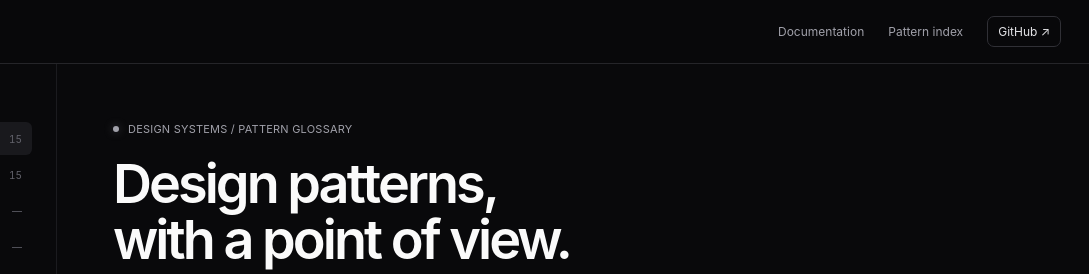
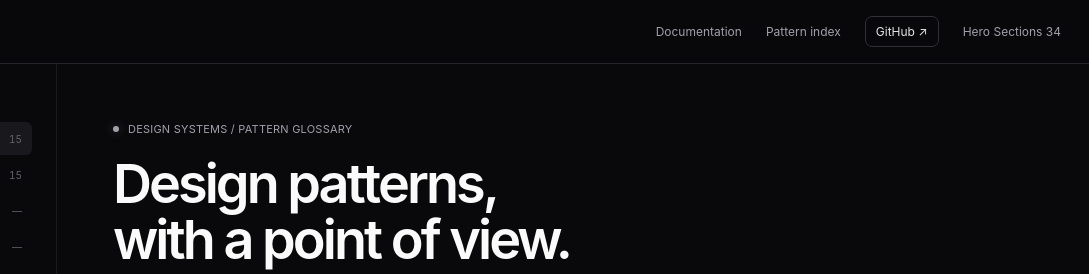
Before and after one commit to deputy-proxy/de9er, a plain HTML site: page index.html in a window 1280 px wide. Shown: the top 274 px of the page, 191-1280 px from the left. Drawn offline with Linux system fonts and the light colour scheme.

Commit message:
Link the 34-pattern hero library from the main gallery

```diff
--- a/index.html
+++ b/index.html
@@ -194,7 +194,7 @@
         <a href="https://github.com/deputy-proxy/de9er/blob/main/design-intelligence/README.md">Documentation</a>
         <a href="https://github.com/deputy-proxy/de9er/blob/main/design-intelligence/patterns/README.md">Pattern index</a>
         <a class="github" href="https://github.com/deputy-proxy/de9er" target="_blank" rel="noreferrer">GitHub ↗</a>
-      </nav>
+      <a class="top-link" href="design-intelligence/examples/hero-section-library/">Hero Sections <span>34</span></a></nav>
     </header>
 
     <div class="layout">
```
